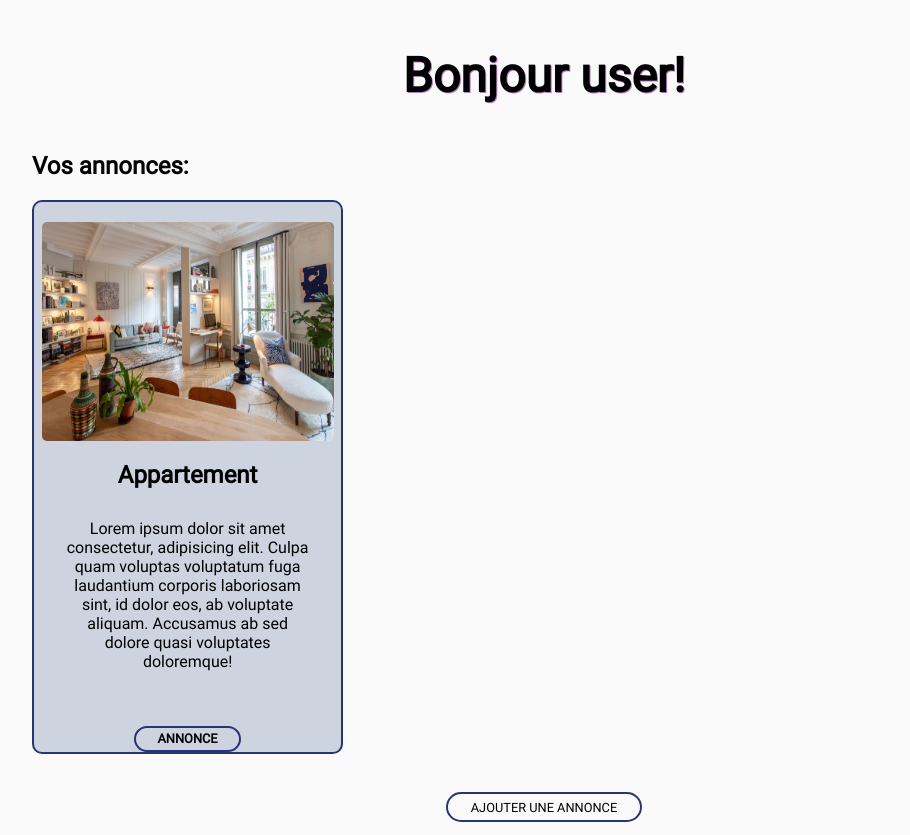
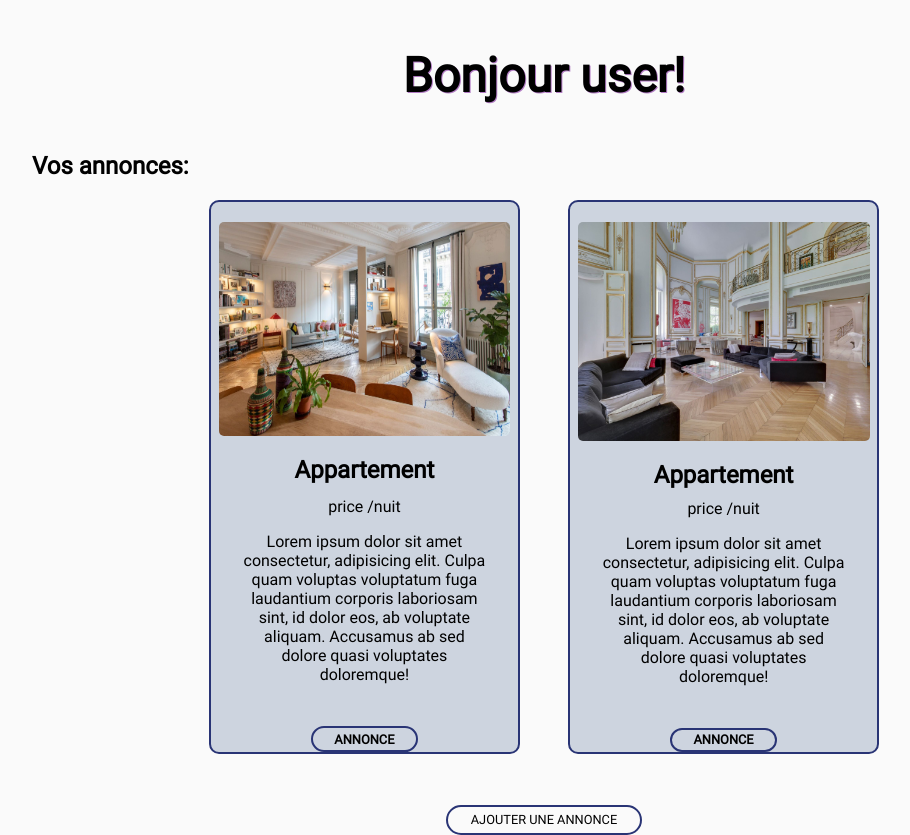
Before and after one commit to DubJeremy/Stuliday, a PHP site: page /profil.php in a window 1280 px wide. Shown: the part 145-980 px from the top of the page, without its empty margins (96-1006 px from the left). Run offline with PHP 8.4, Linux system fonts and the light colour scheme.

Commit message:
modif fiche apt flex-wrap

```diff
--- a/assets/css/style.css
+++ b/assets/css/style.css
@@ -236,16 +236,20 @@ form #check input {
   text-shadow: 1px 1px 0px #b27cc4;
   margin-bottom: 2em;
 }
-#products .sheetrow {
+
+.sheetrow {
   width: 100%;
   display: flex;
-  justify-content: space-between;
+  justify-content: center;
   align-items: center;
   flex-direction: row;
+  flex-wrap: wrap;
 }
 
 .aptsheet {
   background-color: #cdd4df;
+  margin-left: 1.5em;
+  margin-right: 1.5em;
   width: 30%;
   height: 550px;
   display: flex;
@@ -269,7 +273,6 @@ form #check input {
 }
 .aptsheet p {
   width: 80%;
-  margin-top: 1em;
   text-align: center;
   margin-bottom: 1em;
 }
@@ -285,7 +288,7 @@ form #check input {
   font-family: "roboto";
   font-weight: 700;
   font-size: 0.8em;
-  margin-top: 3em;
+  margin-top: 2em;
   display: flex;
   justify-content: center;
   align-items: center;
@@ -362,7 +365,7 @@ form #check input {
   border-radius: 25px;
   font-family: "roboto";
   font-size: 0.8em;
-  margin-top: 3em;
+  margin-top: 1.5em;
   display: flex;
   justify-content: center;
   align-items: center;
--- a/assets/scss/_section.scss
+++ b/assets/scss/_section.scss
@@ -151,15 +151,18 @@ form
         text-shadow: 1px 1px 0px $pink;
         margin-bottom: 2em;
     }
-    .sheetrow
-    {
-        width: 100%;
-        @include flex ($just: space-between);
-    }
+}
+.sheetrow
+{
+    width: 100%;
+    @include flex;
+    flex-wrap: wrap;
 }
 .aptsheet
 {
     background-color: $grey;
+    margin-left: 1.5em;
+    margin-right: 1.5em;
     width: 30%;
     height: 550px;
     @include flex ($dir: column, $just: flex-start);
@@ -183,7 +186,6 @@ form
     p
     {
         width: 80%;
-        margin-top: 1em;
         text-align: center;
         margin-bottom: 1em;
     }
@@ -200,7 +202,7 @@ form
         font-family: "roboto";
         font-weight: 700;
         font-size: 0.8em;
-        margin-top: 3em;
+        margin-top: 2em;
         @include flex;
 
         &:hover
@@ -285,7 +287,7 @@ form
         border-radius: 25px;
         font-family: "roboto";
         font-size: 0.8em;
-        margin-top: 3em;
+        margin-top: 1.5em;
         @include flex;
         margin-left: auto;
         margin-right: auto;
--- a/profil.php
+++ b/profil.php
@@ -5,11 +5,21 @@
                 Bonjour user!
             </h2>
             <h3>Vos annonces:</h3>
-            <div class="aptsheet">
-                <img src="assets/images/apt.jpg" alt="apartment">
-                <h3>Appartement</h3>
-                <p>Lorem ipsum dolor sit amet consectetur, adipisicing elit. Culpa quam voluptas voluptatum fuga laudantium corporis laboriosam sint, id dolor eos, ab voluptate aliquam. Accusamus ab sed dolore quasi voluptates doloremque!</p>
-                <a href="fileproduct.php">annonce</a>
+            <div class="sheetrow">
+                <div class="aptsheet">
+                    <img src="assets/images/apt.jpg" alt="apartment">
+                    <h3>Appartement</h3>
+                    <p>price /nuit</p>
+                    <p>Lorem ipsum dolor sit amet consectetur, adipisicing elit. Culpa quam voluptas voluptatum fuga laudantium corporis laboriosam sint, id dolor eos, ab voluptate aliquam. Accusamus ab sed dolore quasi voluptates doloremque!</p>
+                    <a href="fileproduct.php">annonce</a>
+                </div>
+                <div class="aptsheet">
+                    <img src="assets/images/apt2.jpg" alt="apartment">
+                    <h3>Appartement</h3>
+                    <p>price /nuit</p>
+                    <p>Lorem ipsum dolor sit amet consectetur, adipisicing elit. Culpa quam voluptas voluptatum fuga laudantium corporis laboriosam sint, id dolor eos, ab voluptate aliquam. Accusamus ab sed dolore quasi voluptates doloremque!</p>
+                    <a href="fileproduct.php">annonce</a>
+                </div>
             </div>
             <a href="newproduct.php">Ajouter une annonce</a>
 
```
Also changed, not shown: product.php (+9 -5 lines), 1 other file.
